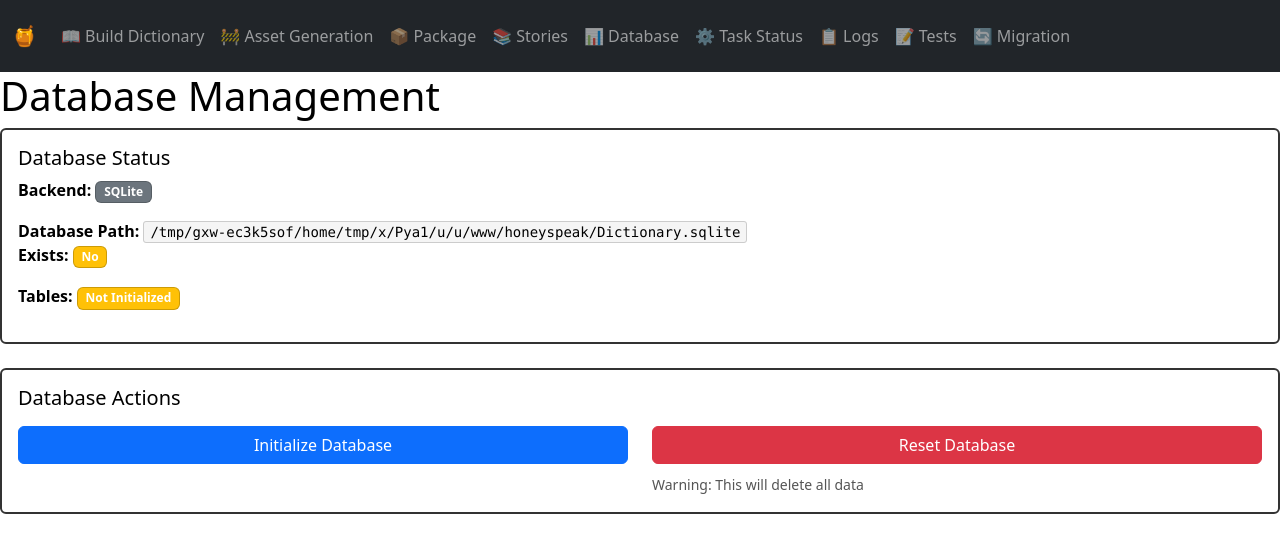
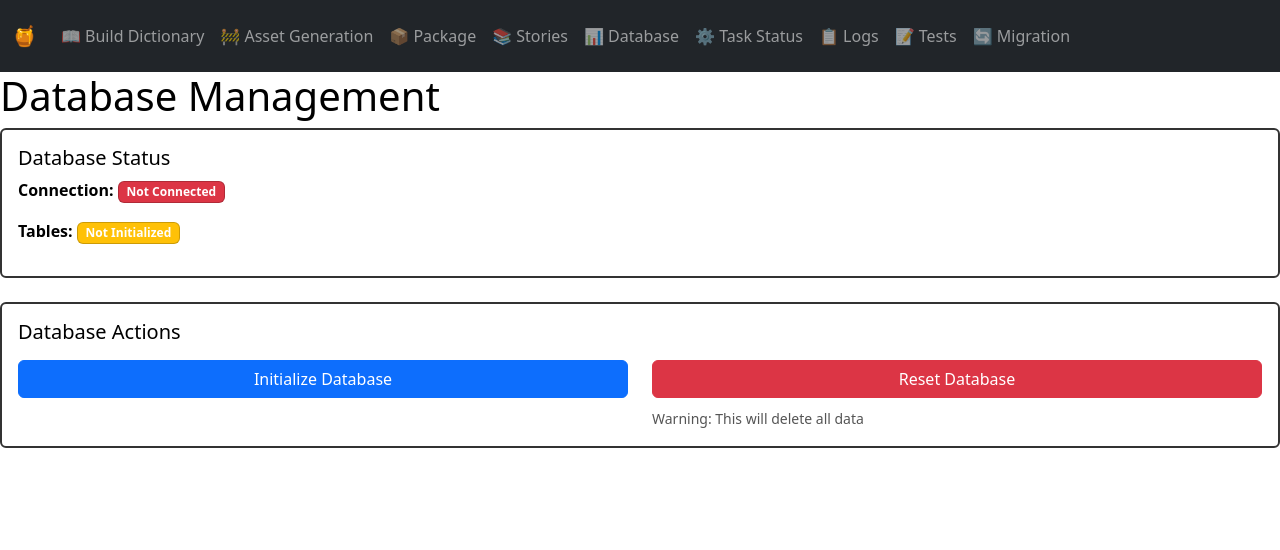
Before and after one commit to jeffmcneely/honeyspeak-builder, a Flask app: page /database in a window 1280 px wide. Shown: the top 550 px of the page. Run offline with Flask 3, Linux system fonts and the light colour scheme; parts of the project's set-up code (start-up, migrations or seed data) failed here and were passed over; some libraries are stand-ins or nearby versions.

Commit message:
remove sqlite/pg selection. force pg
web ui uses PG which will package to sqlite later. always like this

```diff
--- a/helm/values.yaml
+++ b/helm/values.yaml
@@ -28,7 +28,6 @@ env:
   COMFYUI_SERVER: ""
   # ComfyUI output folder - mounted directory where ComfyUI saves generated images
   COMFY_OUTPUT_FOLDER: ""
-  # PostgreSQL connection string. Set this to enable the PostgreSQL backend.
   # The application reads POSTGRES_CONNECTION; POSTGRES_CONN is provided
   # as an alias for backwards compatibility.
   POSTGRES_CONNECTION: ""
--- a/scripts/app.py
+++ b/scripts/app.py
@@ -341,7 +341,6 @@ def init_database():
             return jsonify({
                 "status": "success",
                 "message": f"PostgreSQL database initialized successfully",
-                "backend": "PostgreSQL",
                 "word_count": word_count
             })
         except Exception as e:
@@ -351,7 +350,6 @@ def init_database():
             return jsonify({
                 "status": "error",
                 "message": str(e),
-                "backend": "PostgreSQL"
             }), 500
 
 
@@ -466,14 +464,11 @@ def build_dictionary():
         return redirect(url_for("task_status", task_id=task.id))
 
     # GET request - handle word search if query provided
-    backend = "PostgreSQL" if POSTGRES_CONN else "SQLite"
     query = request.args.get("query", "").strip()
     word_data = None
     tables_exist = False
 
     try:
-        if not POSTGRES_CONN:
-            flash("Word search is only available when using PostgreSQL backend.", "warning")
         from libs.pg_dictionary import PostgresDictionary
         from libs.sqlite_dictionary import Flags
         pg_dict = PostgresDictionary()
@@ -577,7 +572,6 @@ def build_dictionary():
         traceback.print_exc()
 
     return render_template("build_dictionary.html",
-                         backend=backend,
                          query=query,
                          word_data=word_data,
                          tables_exist=tables_exist)
@@ -591,7 +585,6 @@ def build_dictionary_single():
     level = request.form.get("level", "z1").strip()
 
     print(f"[APP DEBUG] Single word request: {word}")
-    print(f"[APP DEBUG] Database backend: {'PostgreSQL' if POSTGRES_CONN else 'SQLite'}")
 
     if not word:
         flash("Please enter a word", "error")
@@ -659,7 +652,6 @@ def build_assets():
         flash(f"Assets build started{limit_msg} (task id: {task.id})", "info")
         return redirect(url_for("task_status", task_id=task.id))
 
-    backend = "PostgreSQL"
     return render_template(
         "build_assets.html",
         tts_models=TTS_MODELS,
@@ -667,7 +659,6 @@ def build_assets():
         image_models=IMAGE_MODELS,
         image_sizes=IMAGE_SIZES,
         outdir=ASSET_DIR,
-        backend=backend
     )
 
 @app.route("/build_package", methods=["GET", "POST"])
@@ -695,8 +686,7 @@ def build_package():
         flash(f"Packaging started (task id: {task.id})", "info")
         return redirect(url_for("build_package"))
 
-    backend = "PostgreSQL (will convert to SQLite for packaging)" if POSTGRES_CONN else "SQLite"
-    return render_template("build_package.html", package_dir=PACKAGE_DIR, asset_dir=ASSET_DIR, backend=backend)
+    return render_template("build_package.html", package_dir=PACKAGE_DIR, asset_dir=ASSET_DIR)
 
 @app.route("/build_package_db_only", methods=["POST"])
 def build_package_db_only():
@@ -951,9 +941,7 @@ def database_management():
     """Unified database management page with init/stats/status/reset."""
     from libs.dictionary import Dictionary
 
-    # Determine backend type
-    backend = "PostgreSQL" if POSTGRES_CONN else "SQLite"
-    connection_string = POSTGRES_CONN if POSTGRES_CONN else DICT_PATH
+    connection_string = POSTGRES_CONN
 
     # Handle different actions (accept from querystring or form)
     action = request.values.get("action", "status")
@@ -963,7 +951,6 @@ def database_management():
 
     # Initialize response data
     response_data = {
-        "backend": backend,
         "connection": connection_string,
         "status": {},
         "stats": {},
@@ -1049,71 +1036,32 @@ def database_management():
 
     # Check database status
     try:
-        if backend == "PostgreSQL":
-            # Check PostgreSQL connection
-            from libs.pg_dictionary import PostgresDictionary
-            try:
-                db = PostgresDictionary(POSTGRES_CONN)
-                # Try to get a count to verify tables exist
-                word_count = db.get_word_count()
+        # Check PostgreSQL connection
+        from libs.pg_dictionary import PostgresDictionary
+        try:
+            db = PostgresDictionary(POSTGRES_CONN)
+            # Try to get a count to verify tables exist
+            word_count = db.get_word_count()
+            response_data["status"] = {
+                "connected": True,
+                "tables_exist": True,
+                "message": "PostgreSQL connected and tables exist"
+            }
+            response_data["tables_exist"] = True
+        except Exception as e:
+            if "does not exist" in str(e).lower() or "relation" in str(e).lower():
                 response_data["status"] = {
                     "connected": True,
-                    "tables_exist": True,
-                    "message": "PostgreSQL connected and tables exist"
+                    "tables_exist": False,
+                    "message": "PostgreSQL connected but tables need initialization"
                 }
-                response_data["tables_exist"] = True
-            except Exception as e:
-                if "does not exist" in str(e).lower() or "relation" in str(e).lower():
-                    response_data["status"] = {
-                        "connected": True,
-                        "tables_exist": False,
-                        "message": "PostgreSQL connected but tables need initialization"
-                    }
-                else:
-                    response_data["status"] = {
-                        "connected": False,
-                        "tables_exist": False,
-                        "message": f"PostgreSQL connection error: {e}"
-                    }
-        else:
-            # Check SQLite status
-            if Path(DICT_PATH).exists():
-                size = Path(DICT_PATH).stat().st_size
-                if size > 0:
-                    try:
-                        db = Dictionary()
-                        word_count = db.get_word_count()
-                        response_data["status"] = {
-                            "connected": True,
-                            "tables_exist": True,
-                            "message": f"SQLite database exists ({size:,} bytes)",
-                            "size": size,
-                            "path": DICT_PATH
-                        }
-                        response_data["tables_exist"] = True
-                        db.close()
-                    except:
-                        response_data["status"] = {
-                            "connected": True,
-                            "tables_exist": False,
-                            "message": f"SQLite file exists but tables need initialization",
-                            "size": size,
-                            "path": DICT_PATH
-                        }
-                else:
-                    response_data["status"] = {
-                        "connected": False,
-                        "tables_exist": False,
-                        "message": "Empty SQLite file",
-                        "path": DICT_PATH
-                    }
             else:
                 response_data["status"] = {
                     "connected": False,
                     "tables_exist": False,
-                    "message": "SQLite database does not exist",
-                    "path": DICT_PATH
+                    "message": f"PostgreSQL connection error: {e}"
                 }
+
     except Exception as e:
         response_data["status"] = {
             "connected": False,
@@ -2034,8 +1982,7 @@ def api_approve_story():
 @app.route("/migration")
 def migration():
     """Migration tools page for updating word levels."""
-    backend = "PostgreSQL" if POSTGRES_CONN else "SQLite"
-    return render_template("migration.html", backend=backend)
+    return render_template("migration.html")
 
 
 @app.route("/migration/mark_unknown", methods=["POST"])
--- a/scripts/libs/dictionary_ops.py
+++ b/scripts/libs/dictionary_ops.py
@@ -107,7 +107,6 @@ def process_api_entry(entry: dict, function_label: str, level: str, db_path: str
         Tuple of (success: bool, message: str)
     """
     try:
-        # Use unified Dictionary backend which auto-selects PostgreSQL or SQLite
         from libs.dictionary import Dictionary
         db = Dictionary(db_path)
 
@@ -255,7 +254,6 @@ def get_word_count(db_path: str) -> int:
     Returns:
         Total word count
     """
-    # Use unified backend so db_path may be None for PostgreSQL setups
     from libs.dictionary import Dictionary
     db = Dictionary(db_path)
     count = db.get_word_count()
--- a/scripts/templates/build_assets.html
+++ b/scripts/templates/build_assets.html
@@ -14,10 +14,6 @@
         <div class="card">
             <div class="card-body">
                 <form method="POST">
-                    <div class="alert alert-info">
-                        <strong>Database Backend:</strong> {{ backend }}
-                    </div>
-
                     <h5>Processing Limit</h5>
                     <div class="mb-3">
                         <label for="limit" class="form-label">Number of Words to Process</label>
--- a/scripts/templates/build_dictionary.html
+++ b/scripts/templates/build_dictionary.html
@@ -6,11 +6,6 @@
 <div class="container mt-5">
   <h1>📖 Build Dictionary</h1>
 
-  {% if backend %}
-  <div class="alert alert-info mb-4">
-    <strong>Database Backend:</strong> {{ backend }}
-  </div>
-  {% endif %}
 
   <!-- Single Word Form -->
   <div class="card mb-4">
--- a/scripts/templates/database.html
+++ b/scripts/templates/database.html
@@ -12,35 +12,13 @@
             <div class="card-body">
                 <h5 class="card-title">Database Status</h5>
 
-                <div class="mb-3">
-                    <strong>Backend:</strong>
-                    <span class="badge {{ 'bg-primary' if backend == 'PostgreSQL' else 'bg-secondary' }}">
-                        {{ backend }}
-                    </span>
-                </div>
 
-                {% if backend == 'PostgreSQL' %}
                 <div class="mb-3">
                     <strong>Connection:</strong>
                     <span class="badge {{ 'bg-success' if connected else 'bg-danger' }}">
                         {{ 'Connected' if connected else 'Not Connected' }}
                     </span>
                 </div>
-                {% else %}
-                <div class="mb-3">
-                    <strong>Database Path:</strong>
-                    <code>{{ db_path }}</code>
-                    <br>
-                    <strong>Exists:</strong>
-                    <span class="badge {{ 'bg-success' if db_exists else 'bg-warning' }}">
-                        {{ 'Yes' if db_exists else 'No' }}
-                    </span>
-                    {% if db_exists %}
-                    <br>
-                    <strong>Size:</strong> {{ db_size }}
-                    {% endif %}
-                </div>
-                {% endif %}
 
                 <div class="mb-3">
                     <strong>Tables:</strong>
--- a/scripts/templates/migration.html
+++ b/scripts/templates/migration.html
@@ -6,7 +6,6 @@
 <div class="container mt-4">
   <h1>🔄 Migration Tools</h1>
   <p class="lead">Tools for reorganizing assets and updating database schema.</p>
-  <p class="text-muted">Database Backend: <strong>{{ backend }}</strong></p>
 
   <div class="row mt-4">
     <div class="col-md-12">
```
Also changed, not shown: POSTGRES_MIGRATION.md (+1 -7 lines), scripts/libs/dictionary.py (+3 -34 lines), scripts/templates/build_package.html (+0 -9 lines), README.md.
